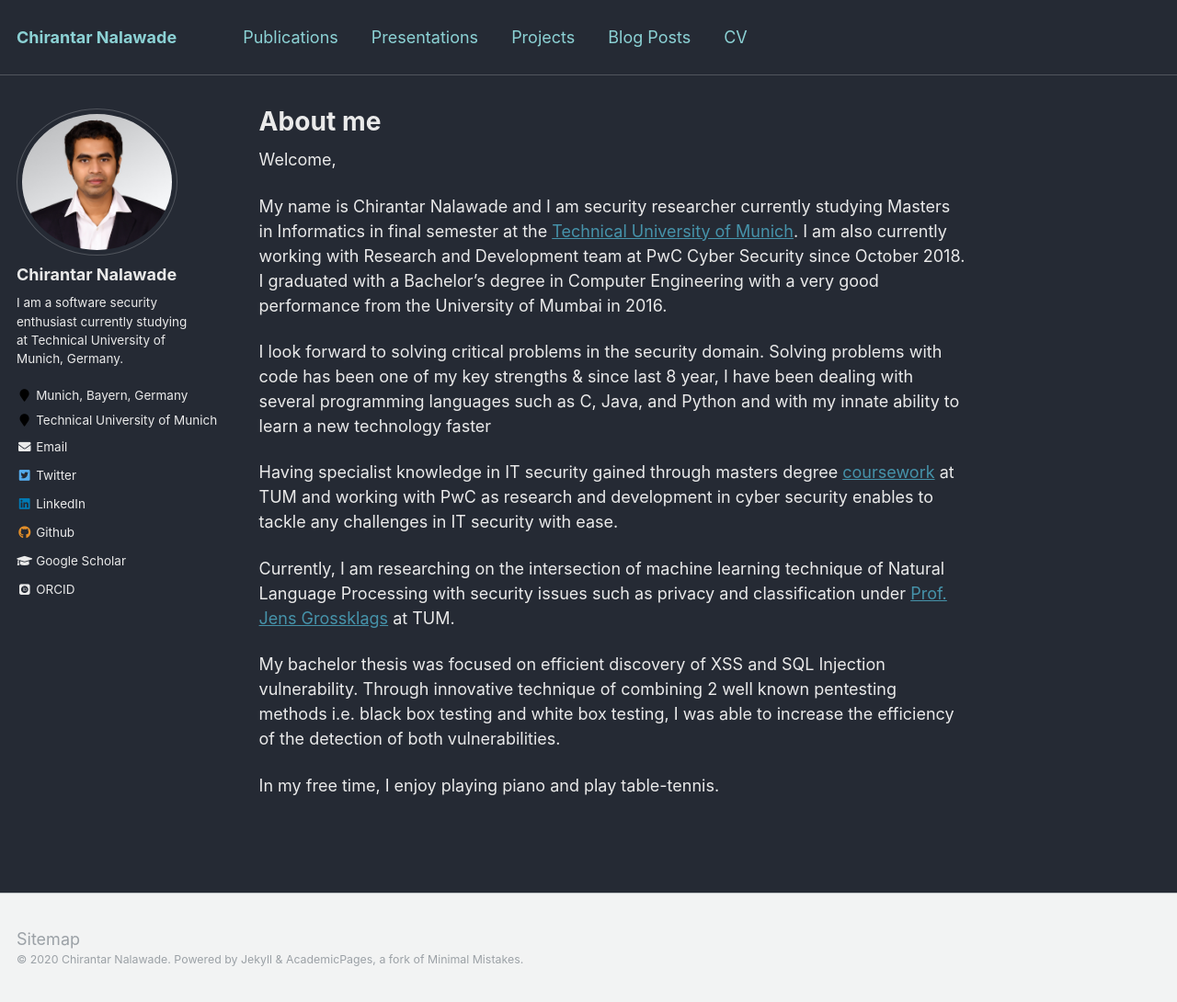
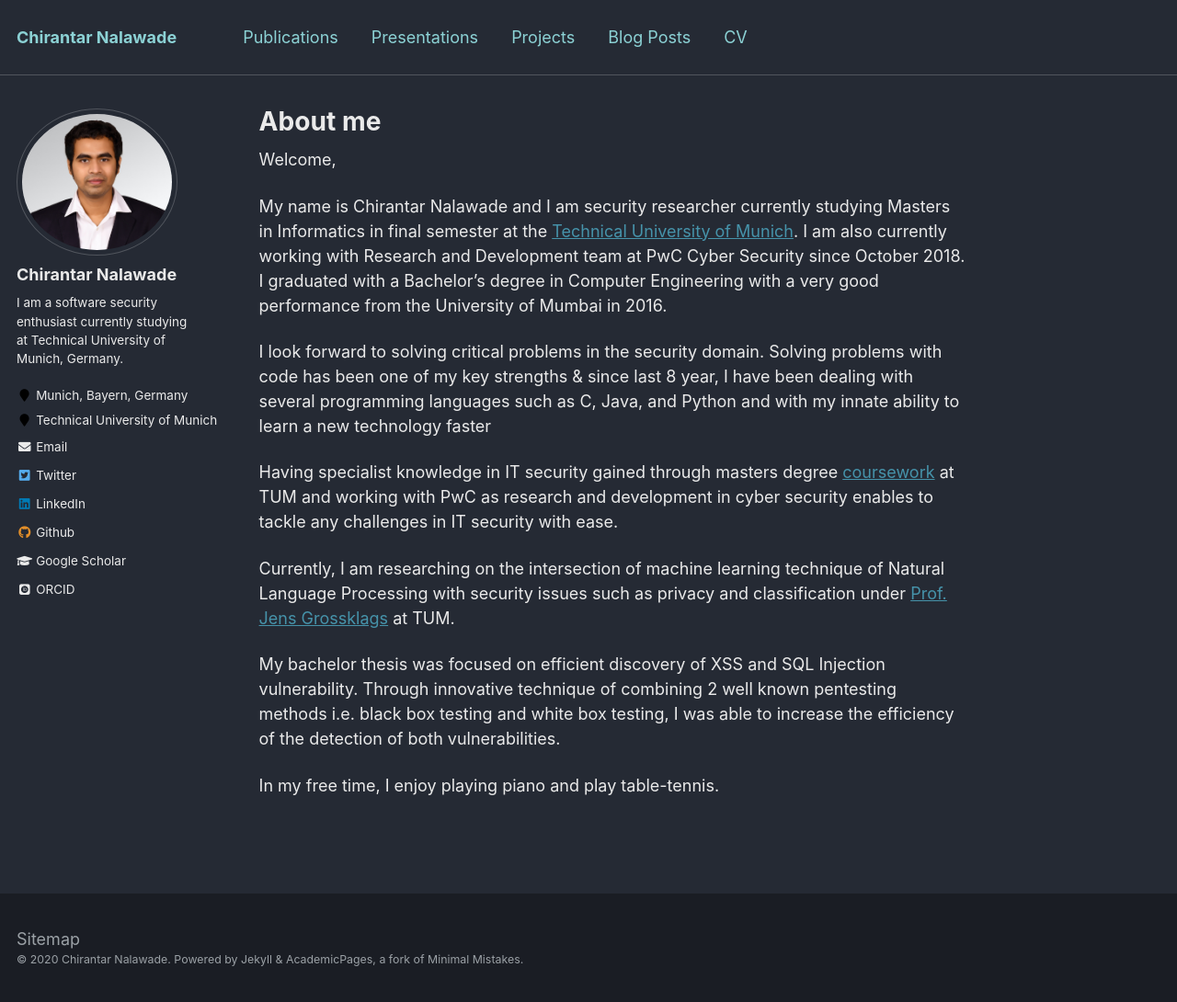
Before and after one commit to Chirantar7004/Chirantar7004.github.io, a Jekyll site: the page built from _pages/about.md, in a window 1280 px wide and 1090 px high. Shown: the whole window at 92% size. Built offline with Jekyll 4.4.1, drawn with Linux system fonts in a browser that asks for light colours; some web fonts are replaced.

Commit message:
Update _footer.scss

```diff
--- a/_sass/_footer.scss
+++ b/_sass/_footer.scss
@@ -3,32 +3,21 @@
    ========================================================================== */
 
 .page__footer {
+  @include full();
   @include clearfix;
-  float: left;
-  margin-left: 0;
-  margin-right: 0;
-  width: 100%;
-  clear: both;
-  /* sticky footer fix start */
-  position: absolute;
-  bottom: 0em;
-  height: auto;
-  /* sticky footer fix end */
   margin-top: 3em;
   color: mix(#fff, $gray, 25%);
   -webkit-animation: intro 0.3s both;
           animation: intro 0.3s both;
   -webkit-animation-delay: 0.45s;
           animation-delay: 0.45s;
-  background-color: $lighter-gray;
-  border-top: 1px solid $light-gray;
+  background-color: mix(#000, $background-color, 30%);
+  border-top: mix(#fff, $background-color, 20%);
 
   footer {
+    @include container;
     @include clearfix;
-    margin-left: auto;
-    margin-right: auto;
     margin-top: 2em;
-    max-width: 100%;
     padding: 0 1em 2em;
 
     @include breakpoint($x-large) {
@@ -45,10 +34,7 @@
     }
   }
 
-  .fas,
-  .fab,
-  .far,
-  .fal {
+  .fa {
     color: mix(#fff, $gray, 25%);
   }
 }
@@ -59,6 +45,7 @@
 }
 
 .page__footer-follow {
+  color: inherit;
   ul {
     margin: 0;
     padding: 0;
@@ -83,10 +70,4 @@
     padding-right: 10px;
     font-weight: bold;
   }
-
-  .social-icons {
-    a {
-      white-space: nowrap;
-    }
-  }
 }
```
